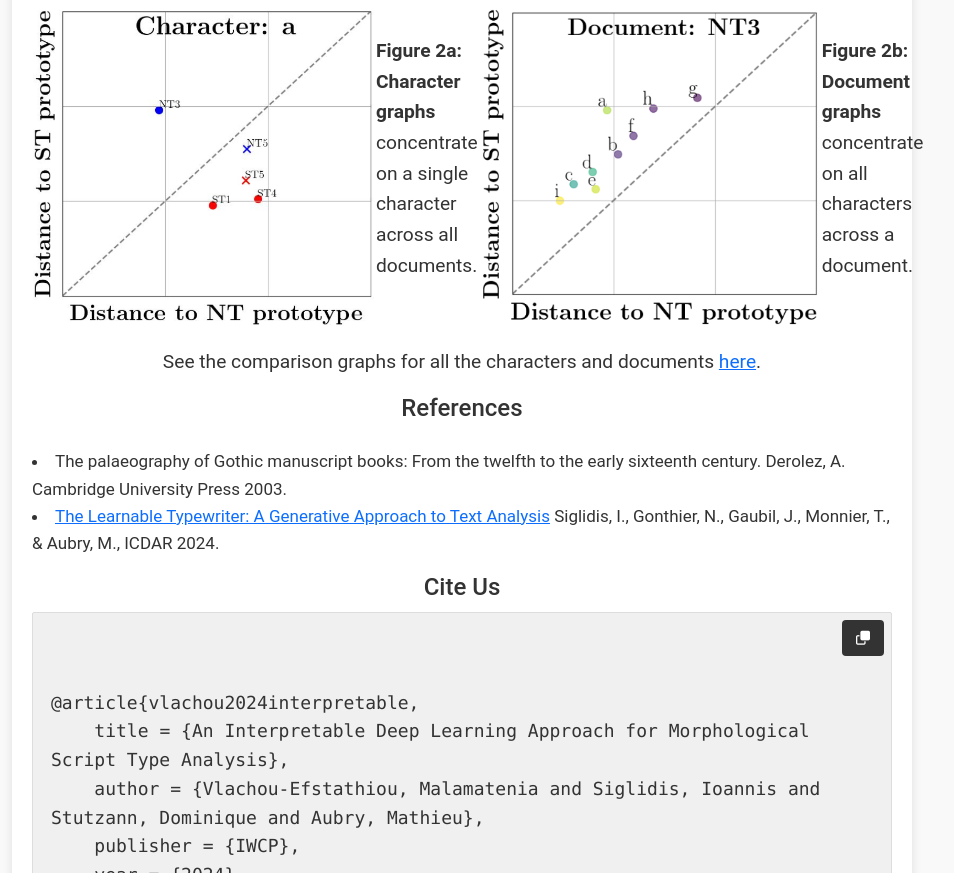
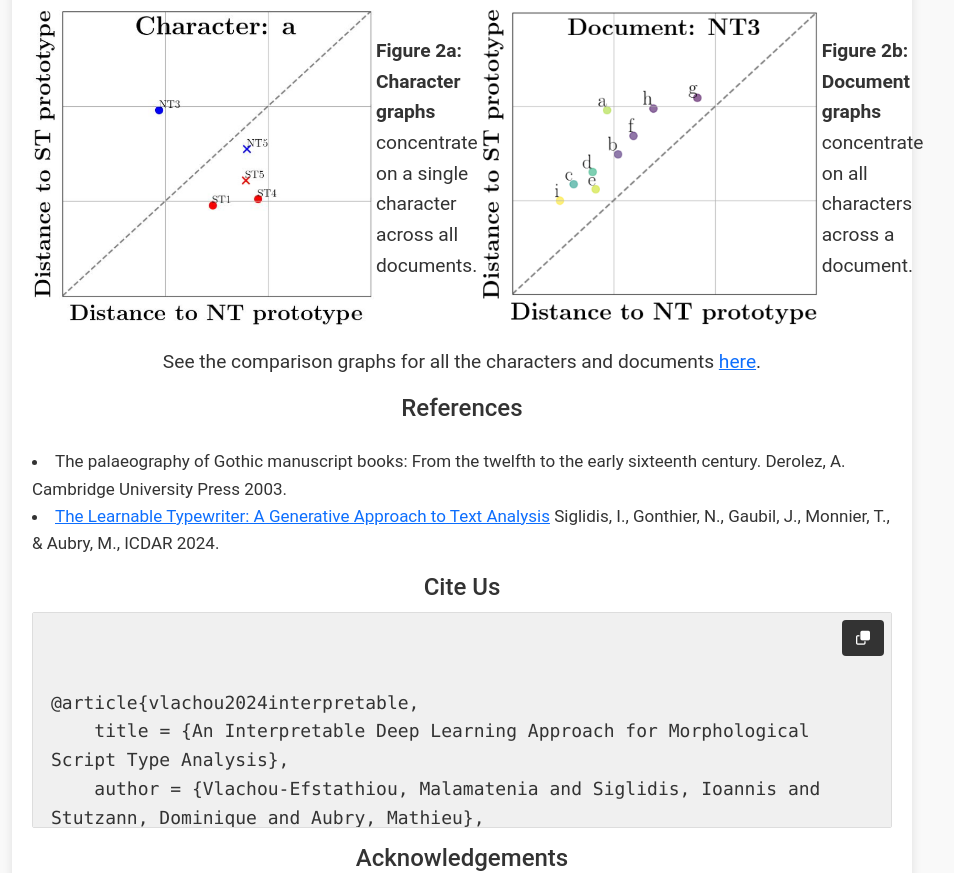
Before and after one commit to learnable-handwriter/learnable-handwriter.github.io, a plain HTML site: page index.html in a window 1280 px wide. Shown: the part 1927-2800 px from the top of the page, without its empty margins (178-1132 px from the left). Drawn offline with nearby package versions, Linux system fonts and the light colour scheme; some packages are replaced by stand-ins of ours; some icons are missing.

Commit message:
Update index.html

```diff
--- a/index.html
+++ b/index.html
@@ -134,7 +134,7 @@
                 <h2>Cite Us</h2>
             </a>
             <div class="bibtex-container">
-                <pre class="code">
+                <pre class="code" style="height: 12em;">
                     <code class="language-bibtex">
 @article{vlachou2024interpretable,
     title = {An Interpretable Deep Learning Approach for Morphological Script Type Analysis},
```
